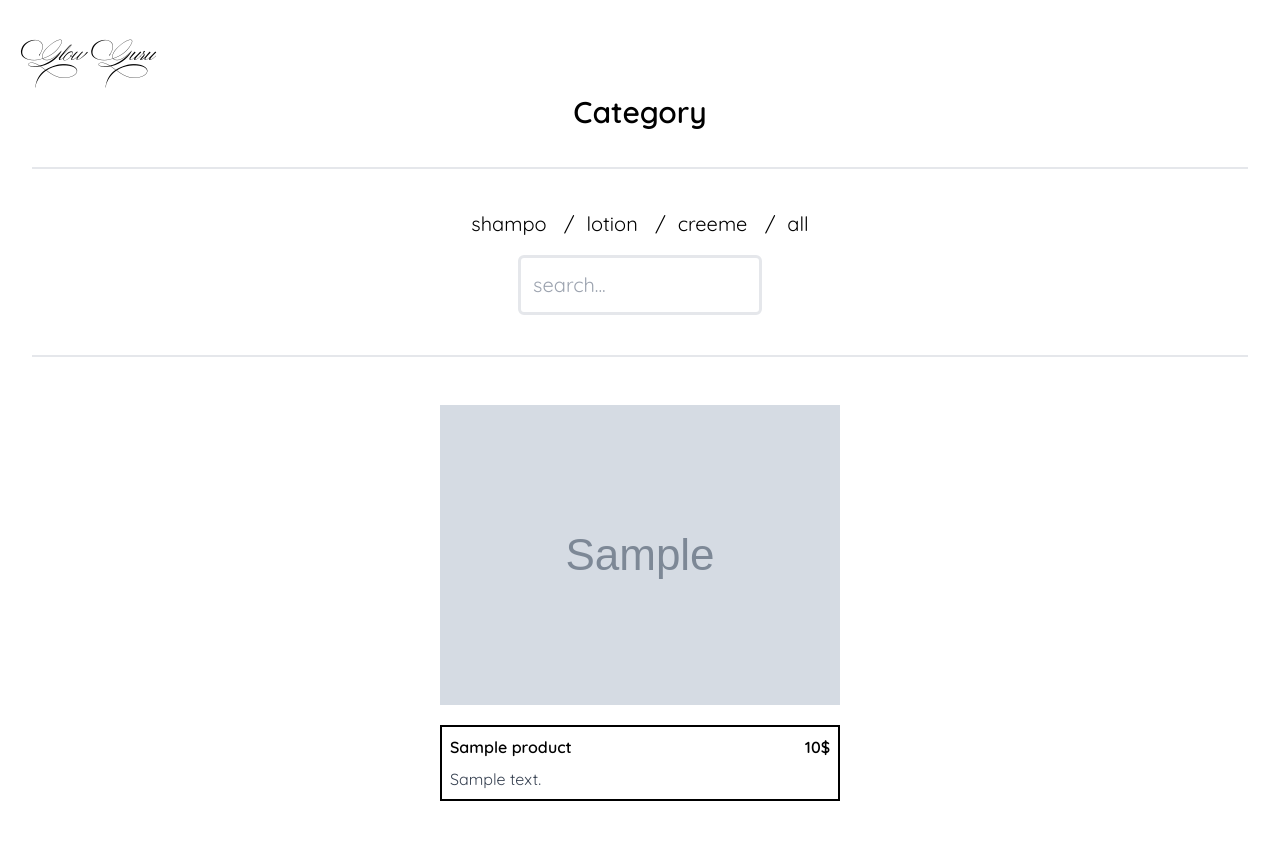
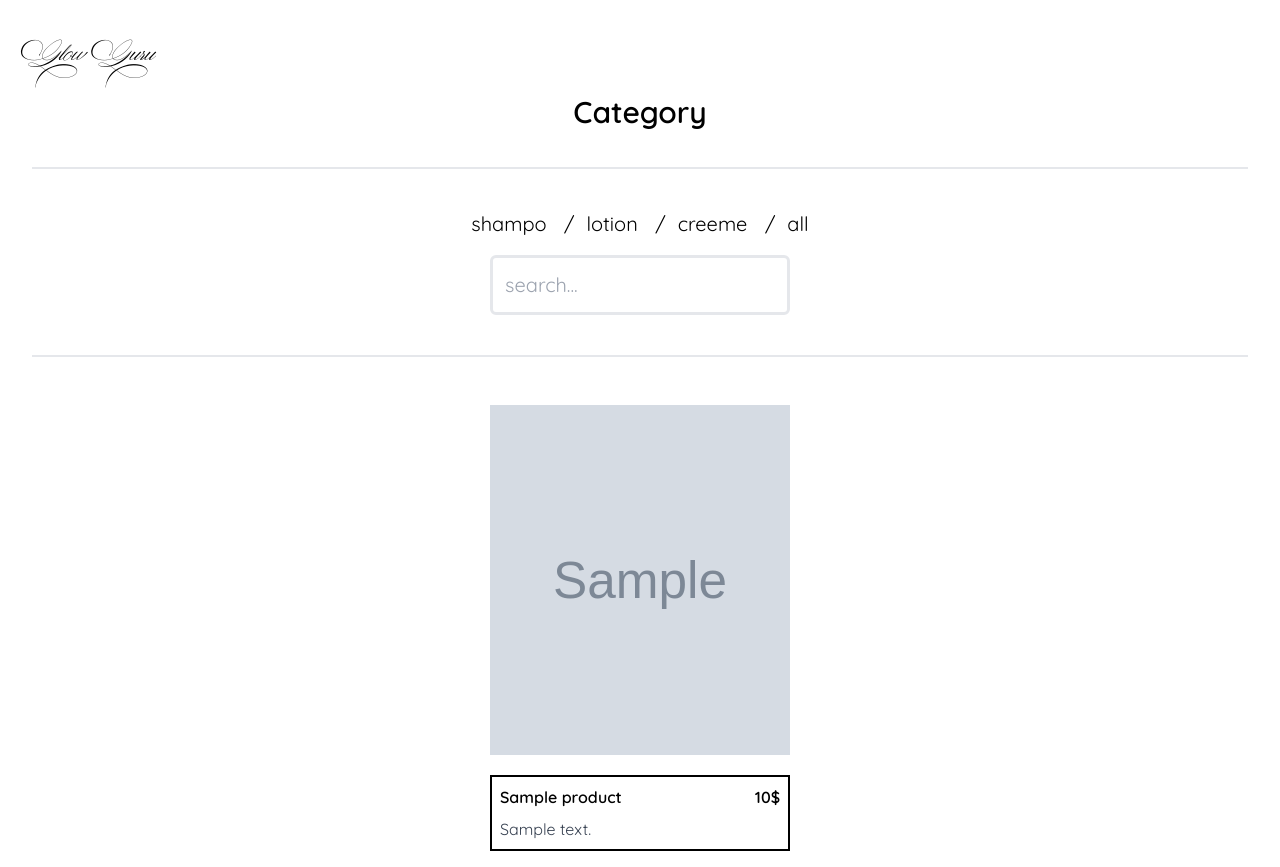
Before and after one commit to aymane-smi/GlowGuru, a PHP site: page /Dashboard/product in a window 1280 px wide. Before the commit the page ends 801 px from the top, so only its background shows below. Run offline with PHP 8.4, Linux system fonts and the light colour scheme; tables that the repository leaves empty hold one stand-in row (values such as "Sample post"); grey boxes marked "Sample" are stand-in pictures; some libraries are stand-ins or nearby versions.

Commit message:
fixing search problem

```diff
--- a/app/models/ProductModel.php
+++ b/app/models/ProductModel.php
@@ -9,11 +9,6 @@ class ProductModel
 
     public function createProduct($name, $price, $category, $image, $description)
     {
-        echo $name . "<br>";
-        echo $price . "<br>";
-        echo $category . "<br>";
-        echo $image . "<br>";
-        echo $description . "<br>";
         $this->db->query("INSERT INTO product(name, price, category, image, description) VALUES(:name, :price, :category, :image, :description)");
         $this->db->bind(":name", $name);
         $this->db->bind(":price", $price);
--- a/app/views/Products.php
+++ b/app/views/Products.php
@@ -3,9 +3,9 @@ require_once "inc/header.php";
 ?>
 <nav class="flex justify-between items-center w-screen px-4">
     <p class="text-[60px] logo">GlowGuru</p>
-    <div class="flex flex-col gap-5">
-        <span class="bg-black w-[40px5">
-            <span class="bg-black w-[40px] h-[1px]"></span>
+    <div class="flex flex-col gap-5 open">
+        <span class="bg-black w-[40px]">
+            <span class="bg-black w-[40px] h-[2px]"></span>
             <span class="bg-black w-[40px] h-[1px]"></span>
     </div>
 </nav>
@@ -18,17 +18,17 @@ require_once "inc/header.php";
         <span class="mx-3 cursor-pointer shampo">shampo</span>
         /<span class="mx-3 cursor-pointer lotion">lotion</span>
         /<span class="mx-3 cursor-pointer creeme">creeme</span>
-        /<span class="mx-3 cursor-pointer creeme">all</span>
+        /<span class="mx-3 cursor-pointer all">all</span>
     </div>
-    <input type="text" name="search" class="border-[3px] rounded-md p-3 mt-4" placeholder="search..." />
+    <input type="text" name="search" class="border-[3px] rounded-md p-3 mt-4 w-[300px] max-[500px]:w-[250px]" placeholder="search..." />
 </div>
 
-<div class="flex justify-center items-center flex-wrap p-4 container">
+<div class="flex justify-center items-center flex-wrap p-4 container gap-4">
     <?php
     foreach ($data["products"] as $product) {
     ?>
-        <div class="w-fit">
-            <img alt="test image" src="http://localhost:9000/public/src/images/<?php echo $product->image; ?>" />
+        <div class="<-fit">
+            <img class="w-[300px] h-[350px]" alt="test image" src="http://localhost:9000/public/src/images/<?php echo $product->image; ?>" />
             <div class="w-full mt-5 border-black border-[2px] p-2">
                 <div class="w-full flex justify-between items-center font-semibold">
                     <span><?php echo $product->name; ?></span>
--- a/public/src/js/dash.js
+++ b/public/src/js/dash.js
@@ -10,6 +10,8 @@ const getList = document.querySelector(".get-list");
 const getadd = document.querySelector(".get-add");
 
 const getSettings = document.querySelector(".get-settings");
+
+const ProductCounter = document.querySelector(".count-products");
 
 getList.addEventListener("click", ()=>{
     document.querySelector(".lists").classList.remove("hidden");
@@ -141,7 +143,8 @@ multiForm.addEventListener("submit", async(e)=>{
                 `;
                 list_container.appendChild(element);
             }
-
+            ProductCounter.innerText = Number.parseInt(ProductCounter.innerText) + JSON.parse(formData.get("names")).length;
+            counter = 1;
             document.querySelector(".add").classList.add("hidden");
             document.querySelector(".lists").classList.remove("hidden");
         });
@@ -257,6 +260,7 @@ for(const tmp of deletes){
         fetch("http://localhost:9000/Dashboard/deleteProduct/"+id,{
             method: "POST",
         });
+        ProductCounter.innerText = Number.parseInt(ProductCounter.innerText)-1;
         document.querySelector(".list-"+id).remove();
     });
 }
--- a/public/src/js/search-filter.js
+++ b/public/src/js/search-filter.js
@@ -1,6 +1,7 @@
 const shampo = document.querySelector(".shampo");
 const creeme = document.querySelector(".creeme");
 const lotion = document.querySelector(".lotion");
+const all = document.querySelector(".all");
 
 const helperFunction = (category)=>{
     fetch("http://localhost:9000/Product/findByCategory/"+category).then((res)=>res.json()).then((data)=>{
@@ -10,7 +11,7 @@ const helperFunction = (category)=>{
             const cart = document.createElement("div");
             cart.classList.add('w-fit');
             cart.innerHTML = `
-            <img alt="image-${tmp.id}" src="http://localhost:9000/public/src/images/${tmp.image}" />
+            <img class="w-[300px] h-[350px]" alt="image-${tmp.id}" src="http://localhost:9000/public/src/images/${tmp.image}" />
             <div class="w-full mt-5 border-black border-[2px] p-2">
                 <div class="w-full flex justify-between items-center font-semibold">
                     <span>${tmp.name}</span>
@@ -36,6 +37,10 @@ creeme.addEventListener("click", (e)=>{
     helperFunction("creeme");
 });
 
+all.addEventListener("click", (e)=>{
+    helperFunction("all");
+});
+
 
 //handle search
 
@@ -47,11 +52,12 @@ searchInput.addEventListener("input", (e)=>{
     if(e.target.value !== ""){
         fetch("http://localhost:9000/Product/findBySearch/"+e.target.value).then((res)=>res.json()).then((data)=>{
             const container = document.querySelector(".container");
+            container.innerHTML = "";
             for(const tmp of data){
                 const cart = document.createElement("div");
                 cart.classList.add('w-fit');
                 cart.innerHTML = `
-                <img alt="image-${tmp.id}" src="http://localhost:9000/public/src/images/${tmp.image}" />
+                <img class="w-[300px] h-[350px]" alt="image-${tmp.id}" src="http://localhost:9000/public/src/images/${tmp.image}" />
                 <div class="w-full mt-5 border-black border-[2px] p-2">
                     <div class="w-full flex justify-between items-center font-semibold">
                         <span>${tmp.name}</span>
```
Also changed, not shown: public/src/images/Screenshot_2023-01-04_22-36-02.png (deleted).
